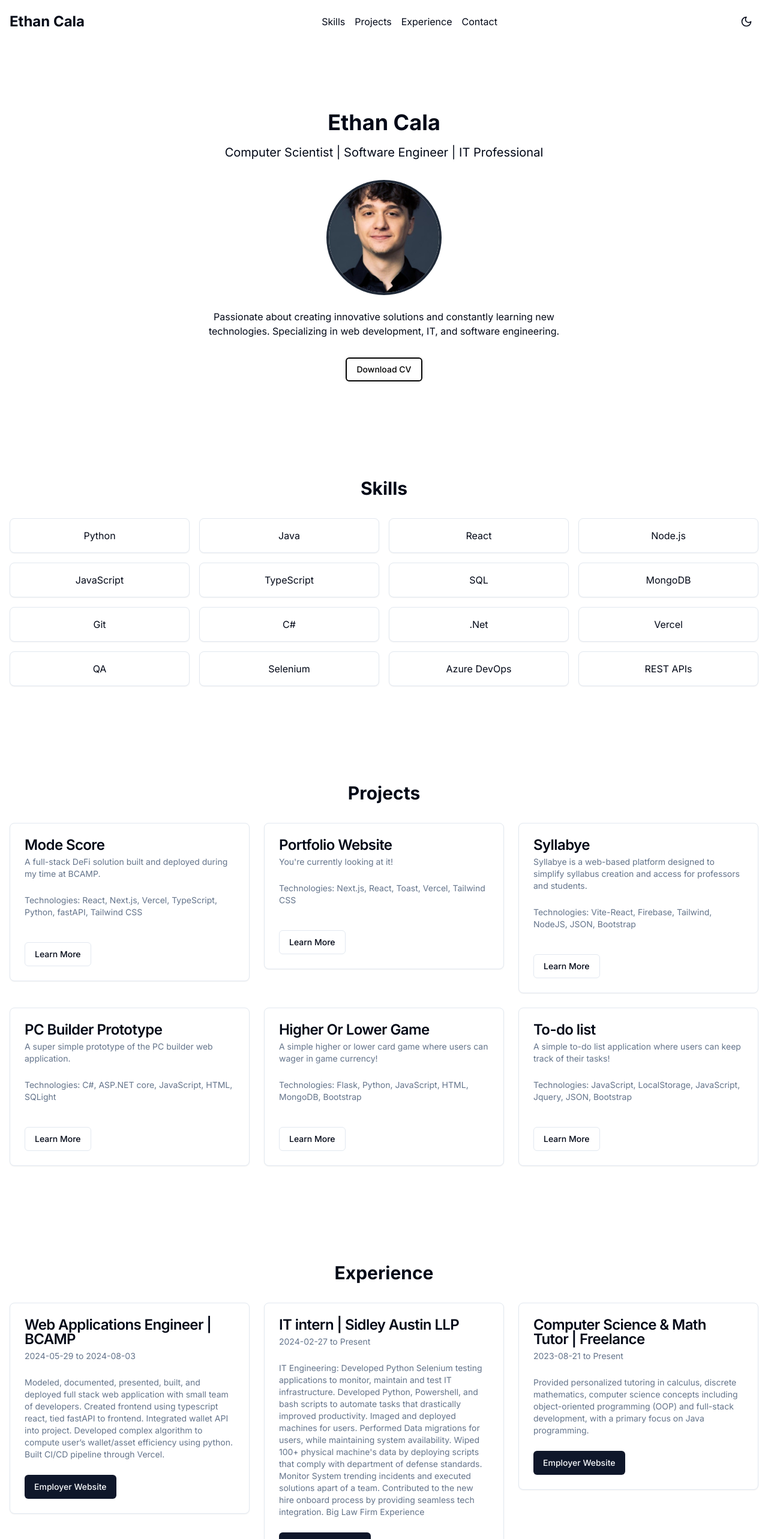
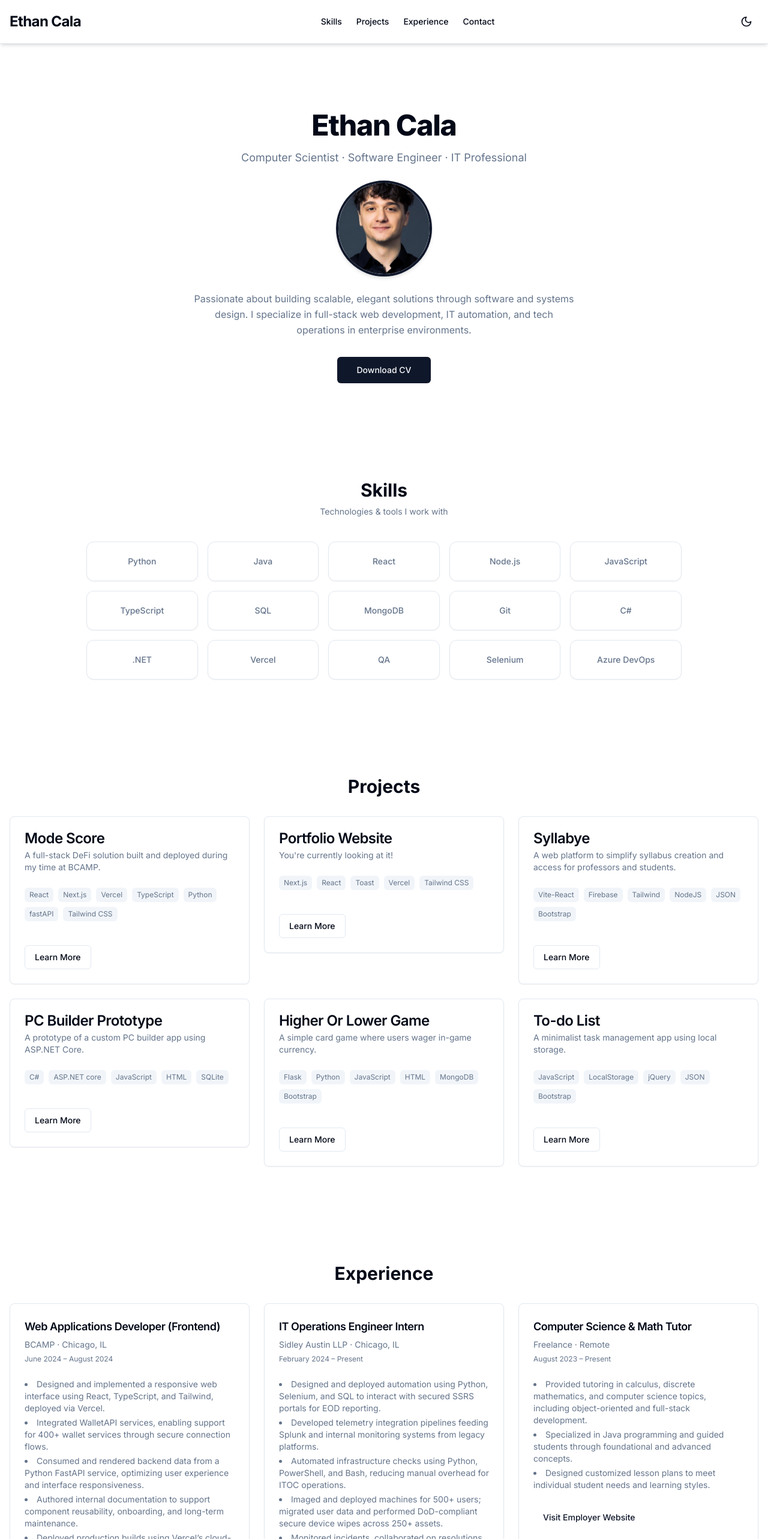
Before and after one commit to ethancala/PersonalWebsite, a Next.js app: page / in a window 1280 px wide. Shown: the top 2566 px of the page at 60% size. Built offline with nearby package versions, Linux system fonts and the light colour scheme.

Commit message:
UI patches and optimization

```diff
--- a/app/components/Experience.tsx
+++ b/app/components/Experience.tsx
@@ -6,24 +6,50 @@ import { Button } from "@/components/ui/button"
 
 const experiences = [
   {
-    title: "Web Applications Engineer | BCAMP",
-    description: "Modeled, documented, presented, built, and deployed full stack web application with small team of developers.	Created frontend using typescript react, tied fastAPI to frontend. Integrated wallet API into project. Developed complex algorithm to compute user’s wallet/asset efficiency using python. Built CI/CD pipeline through Vercel.",
-    date: "2024-05-29 to 2024-08-03",
-    website: "https://bcamp.dev/"
+    role: "Web Applications Developer (Frontend)",
+    company: "BCAMP",
+    location: "Chicago, IL",
+    date: "June 2024 – August 2024",
+    website: "https://bcamp.dev/",
+    responsibilities: [
+      "Designed and implemented a responsive web interface using React, TypeScript, and Tailwind, deployed via Vercel.",
+      "Integrated WalletAPI services, enabling support for 400+ wallet services through secure connection flows.",
+      "Consumed and rendered backend data from a Python FastAPI service, optimizing user experience and interface responsiveness.",
+      "Authored internal documentation to support component reusability, onboarding, and long-term maintenance.",
+      "Deployed production builds using Vercel’s cloud-based CI/CD platform, ensuring fast iteration and reliable uptime."
+    ]
   },
-   {
-    title: "IT intern | Sidley Austin LLP",
-    description: "IT Engineering: Developed Python Selenium testing applications to monitor, maintain and test IT infrastructure. Developed Python, Powershell, and bash scripts to automate tasks that drastically improved productivity. Imaged and deployed machines for users. Performed Data migrations for users, while maintaining system availability. Wiped 100+ physical machine's data by deploying scripts that comply with department of defense standards. Monitor System trending incidents and executed solutions apart of a team.  Contributed to the new hire onboard process by providing seamless tech integration. Big Law Firm Experience",
-    date: "2024-02-27 to Present" ,
-    website: "https://www.sidley.com/en/us/"
+  {
+    role: "IT Operations Engineer Intern",
+    company: "Sidley Austin LLP",
+    location: "Chicago, IL",
+    date: "February 2024 – Present",
+    website: "https://www.sidley.com/en/us/",
+    responsibilities: [
+      "Designed and deployed automation using Python, Selenium, and SQL to interact with secured SSRS portals for EOD reporting.",
+      "Developed telemetry integration pipelines feeding Splunk and internal monitoring systems from legacy platforms.",
+      "Automated infrastructure checks using Python, PowerShell, and Bash, reducing manual overhead for ITOC operations.",
+      "Imaged and deployed machines for 500+ users; migrated user data and performed DoD-compliant secure device wipes across 250+ assets.",
+      "Monitored incidents, collaborated on resolutions, and contributed to enterprise IT support operations.",
+      "Assisted with new hire onboarding by ensuring seamless tech integration.",
+      "Gained hands-on experience at the intersection of IT operations, software engineering, and observability."
+    ]
   },
-  { //TODO
-    title: "Computer Science & Math Tutor | Freelance",
-    description: "Provided personalized tutoring in calculus, discrete mathematics, computer science concepts including object-oriented programming (OOP) and full-stack development, with a primary focus on Java programming.",
-    date: "2023-08-21 to Present",
-    website: "https://www.ethancala.dev/"
+  {
+    role: "Computer Science & Math Tutor",
+    company: "Freelance",
+    location: "Remote",
+    date: "August 2023 – Present",
+    website: "https://www.ethancala.dev/",
+    responsibilities: [
+      "Provided tutoring in calculus, discrete mathematics, and computer science topics, including object-oriented and full-stack development.",
+      "Specialized in Java programming and guided students through foundational and advanced concepts.",
+      "Designed customized lesson plans to meet individual student needs and learning styles."
+    ]
   }
-]
+];
+
+
 
 export default function Experience() {
   return (
@@ -32,22 +58,27 @@ export default function Experience() {
       <div className="grid grid-cols-1 md:grid-cols-2 lg:grid-cols-3 gap-6">
         {experiences.map((post, index) => (
           <motion.div
-            key={post.title}
+            key={post.role + post.company}
             initial={{ opacity: 0, y: 20 }}
             animate={{ opacity: 1, y: 0 }}
             transition={{ duration: 0.5, delay: index * 0.1 }}
           >
             <Card>
               <CardHeader>
-                <CardTitle>{post.title}</CardTitle>
-                <CardDescription>{post.date}</CardDescription>
+                <CardTitle className="text-lg font-semibold">{post.role}</CardTitle>
+                <CardDescription className="text-sm">{post.company} · {post.location}</CardDescription>
+                <p className="text-xs text-muted-foreground">{post.date}</p>
               </CardHeader>
               <CardContent>
-                <p className="text-sm text-muted-foreground">{post.description}</p>
+                <ul className="list-disc list-inside text-sm space-y-1 text-muted-foreground">
+                  {post.responsibilities.map((item, idx) => (
+                    <li key={idx}>{item}</li>
+                  ))}
+                </ul>
               </CardContent>
               <CardFooter>
-                <Button asChild>
-                  <a href={post.website}>Employer Website</a>
+                <Button asChild variant="link">
+                  <a href={post.website} target="_blank" rel="noopener noreferrer">Visit Employer Website</a>
                 </Button>
               </CardFooter>
             </Card>
@@ -55,5 +86,5 @@ export default function Experience() {
         ))}
       </div>
     </section>
-  )
+  );
 }
--- a/app/components/Hero.tsx
+++ b/app/components/Hero.tsx
@@ -1,40 +1,48 @@
 "use client"
 
-import Image from 'next/image';
+import Image from 'next/image'
 import { motion } from "framer-motion"
 import { Button } from "@/components/ui/button"
 
-
 export default function Hero() {
-
   return (
-    <section className="py-20 text-center">
+    <section className="py-20 text-center bg-background">
       <motion.div
         initial={{ opacity: 0, y: 20 }}
         animate={{ opacity: 1, y: 0 }}
-        transition={{ duration: 0.5 }}
+        transition={{ duration: 0.6 }}
+        className="max-w-2xl mx-auto px-4"
       >
-        <h1 className="text-4xl font-bold mb-4">Ethan Cala</h1>
-        <p className="text-xl mb-8">Computer Scientist |  Software Engineer | IT Professional</p>
+        <h1 className="text-5xl font-extrabold tracking-tight mb-4">
+          Ethan Cala
+        </h1>
+        <p className="text-lg text-muted-foreground mb-6">
+          Computer Scientist · Software Engineer · IT Professional
+        </p>
 
-        <div className="mx-auto mb-6">
-        <img
+        <div className="relative w-40 h-40 mx-auto mb-6 rounded-full border-4 border-primary shadow-md overflow-hidden">
+          <Image
             src="/assets/me.png"
             alt="Ethan Cala"
-            className="w-48 h-48 rounded-full object-cover mx-auto border-4 border-solid border-gray-800"
+            layout="fill"
+            objectFit="cover"
+            priority
           />
         </div>
 
-        <p className="max-w-2xl mx-auto mb-8">
-          Passionate about creating innovative solutions and constantly learning new technologies.
-          Specializing in web development, IT, and software engineering.
+        <p className="text-base text-muted-foreground mb-8 leading-relaxed">
+          Passionate about building scalable, elegant solutions through software and systems design.
+          I specialize in full-stack web development, IT automation, and tech operations in enterprise environments.
         </p>
 
-        <a href="/EthanCalaResume.docx" download="EthanCalaResume.docx"><Button variant="outline"  className="bg-white text-black border-2 border-black hover:text-black focus:outline-none focus:ring-2 focus:ring-blue-400 transition-colors">
-  Download CV
-</Button></a>
-
-
+        <a
+          href="/EthanCalaResume.docx"
+          download="EthanCalaResume.docx"
+        >
+          <Button variant="default" size="lg" className="transition-transform hover:scale-105">
+            Download CV
+          </Button>
+        </a>
       </motion.div>
     </section>
   )
--- a/app/components/NavBar.tsx
+++ b/app/components/NavBar.tsx
@@ -4,47 +4,71 @@ import { useState } from "react"
 import Link from "next/link"
 import { useTheme } from "next-themes"
 import { Button } from "@/components/ui/button"
-import { Moon, Sun } from "lucide-react"
+import { Moon, Sun, Menu, X } from "lucide-react"
 
 export default function Navbar() {
   const { theme, setTheme } = useTheme()
   const [isMenuOpen, setIsMenuOpen] = useState(false)
 
+  const toggleMenu = () => setIsMenuOpen(!isMenuOpen)
+
   return (
-    <nav className="sticky top-0 z-10 bg-background/80 backdrop-blur-md">
+    <nav className="sticky top-0 z-50 bg-background/70 backdrop-blur-md border-b border-border shadow-md">
       <div className="container mx-auto px-4 py-4 flex justify-between items-center">
-        <Link href="/" className="text-2xl font-bold">
+        <Link href="/" className="text-2xl font-bold tracking-tight hover:text-primary transition-colors">
           Ethan Cala
         </Link>
-        <div className="hidden md:flex space-x-4">
-          <Link href="#skills" className="hover:text-primary">Skills</Link>
-          <Link href="#projects" className="hover:text-primary">Projects</Link>
-          <Link href="#experience" className="hover:text-primary">Experience</Link>
-          <Link href="#contact" className="hover:text-primary">Contact</Link>
+
+        {/* Desktop Nav */}
+        <div className="hidden md:flex space-x-6 items-center text-sm font-medium">
+          {["skills", "projects", "experience", "contact"].map((id) => (
+            <Link
+              key={id}
+              href={`#${id}`}
+              className="relative group transition-colors hover:text-primary"
+            >
+              <span>{id.charAt(0).toUpperCase() + id.slice(1)}</span>
+              <span className="absolute left-0 -bottom-1 h-[2px] w-0 bg-primary transition-all group-hover:w-full"></span>
+            </Link>
+          ))}
         </div>
+
+        {/* Controls */}
         <div className="flex items-center space-x-2">
           <Button
             variant="ghost"
             size="icon"
             onClick={() => setTheme(theme === "dark" ? "light" : "dark")}
+            className="transition-transform hover:rotate-12"
           >
             {theme === "dark" ? <Sun className="h-5 w-5" /> : <Moon className="h-5 w-5" />}
           </Button>
+
+          {/* Mobile Toggle */}
           <Button
             variant="ghost"
+            size="icon"
             className="md:hidden"
-            onClick={() => setIsMenuOpen(!isMenuOpen)}
+            onClick={toggleMenu}
           >
-            Menu
+            {isMenuOpen ? <X className="h-5 w-5" /> : <Menu className="h-5 w-5" />}
           </Button>
         </div>
       </div>
+
+      {/* Mobile Menu */}
       {isMenuOpen && (
-        <div className="md:hidden bg-background">
-          <Link href="#skills" className="block px-4 py-2 hover:bg-accent">Skills</Link>
-          <Link href="#projects" className="block px-4 py-2 hover:bg-accent">Projects</Link>
-          <Link href="#experience" className="block px-4 py-2 hover:bg-accent">Experience</Link>
-          <Link href="#contact" className="block px-4 py-2 hover:bg-accent">Contact</Link>
+        <div className="md:hidden px-4 pb-4 pt-2 space-y-2 text-sm font-medium animate-slide-down">
+          {["skills", "projects", "experience", "contact"].map((id) => (
+            <Link
+              key={id}
+              href={`#${id}`}
+              onClick={() => setIsMenuOpen(false)}
+              className="block px-3 py-2 rounded hover:bg-accent transition-colors"
+            >
+              {id.charAt(0).toUpperCase() + id.slice(1)}
+            </Link>
+          ))}
         </div>
       )}
     </nav>
--- a/app/components/Projects.tsx
+++ b/app/components/Projects.tsx
@@ -2,9 +2,23 @@
 
 import { useState } from "react"
 import { motion } from "framer-motion"
-import { Card, CardContent, CardDescription, CardFooter, CardHeader, CardTitle } from "@/components/ui/card"
+import {
+  Card,
+  CardContent,
+  CardDescription,
+  CardFooter,
+  CardHeader,
+  CardTitle
+} from "@/components/ui/card"
 import { Button } from "@/components/ui/button"
-import { Dialog, DialogContent, DialogDescription, DialogHeader, DialogTitle, DialogTrigger } from "@/components/ui/dialog"
+import {
+  Dialog,
+  DialogContent,
+  DialogDescription,
+  DialogHeader,
+  DialogTitle,
+  DialogTrigger
+} from "@/components/ui/dialog"
 
 const projects = [
   {
@@ -25,55 +39,44 @@ const projects = [
   },
   {
     title: "Syllabye",
-    description: "Syllabye is a web-based platform designed to simplify syllabus creation and access for professors and students.",
+    description: "A web platform to simplify syllabus creation and access for professors and students.",
     details: "Syllabye enables users to build, upload, and interact with dynamic syllabi. The platform prioritizes accessibility, usability, and adaptability by implementing modular components, translation-ready interfaces, and scalable design systems.",
-    technologies: ["Vite-React", "Firebase", "Tailwind", "NodeJS", "JSON" , "Bootstrap"],
+    technologies: ["Vite-React", "Firebase", "Tailwind", "NodeJS", "JSON", "Bootstrap"],
     github: "https://github.com/ChairForce-1-0/Syllabye-Capstone",
     demo: "https://gentle-moss-0fd314310.4.azurestaticapps.net/"
   },
-
   {
     title: "PC Builder Prototype",
-    description: "A super simple prototype of the PC builder web application.",
-    details: "This is a super simple prototype of the PC builder web application. The app is build using ASP.net core MVC C# with a SQLight databaste.",
-    technologies: ["C#", "ASP.NET core", "JavaScript", "HTML", "SQLight"],
+    description: "A prototype of a custom PC builder app using ASP.NET Core.",
+    details: "Built using ASP.NET Core MVC and SQLite, this prototype demonstrates an e-commerce-like flow for selecting and validating PC components.",
+    technologies: ["C#", "ASP.NET core", "JavaScript", "HTML", "SQLite"],
     github: "https://github.com/ethancala/PCBuilderAppPrototype",
     demo: "https://github.com/ethancala/PCBuilderAppPrototype"
   },
-
   {
     title: "Higher Or Lower Game",
-    description: "A simple higher or lower card game where users can wager in game currency!",
-    details: "This a Web application using HTML, JS, CSS with bootstrap, python with flask, and a MongoDB database. It is a simple higher or lower card game where users can wager in game currency.",
-    technologies: ["Flask", "Python", "JavaScript", "HTML", "MongoDB" , "Bootstrap"],
+    description: "A simple card game where users wager in-game currency.",
+    details: "Web app using Flask, Bootstrap, and MongoDB. Players guess if the next card is higher or lower and can wager virtual currency on their prediction.",
+    technologies: ["Flask", "Python", "JavaScript", "HTML", "MongoDB", "Bootstrap"],
     github: "https://github.com/ethancala/Higher-or-Lower-Game",
     demo: "https://github.com/ethancala/Higher-or-Lower-Game"
   },
-
   {
-    title: "To-do list",
-    description: "A simple to-do list application where users can keep track of their tasks!",
-    details: "This To-do-List application allows users to view, add, delete, edit, complete, and clear tasks (using a web browser like Firefox or Chrome). There are no accounts, no service logins and no software to download. The data entered lives only on the device from which it is created (local storage).",
-    technologies: ["JavaScript", "LocalStorage", "JavaScript", "Jquery", "JSON" , "Bootstrap"],
+    title: "To-do List",
+    description: "A minimalist task management app using local storage.",
+    details: "This app allows users to view, add, delete, and complete tasks entirely in the browser using local storage. No sign-ins, no backend.",
+    technologies: ["JavaScript", "LocalStorage", "jQuery", "JSON", "Bootstrap"],
     github: "https://github.com/ethancala/ToDolist",
     demo: "https://github.com/ethancala/ToDolist"
   }
 ]
 
 export default function Projects() {
-  const [selectedProject, setSelectedProject] = useState<{
-    title: string
-    description: string
-    details: string
-    technologies: string[]
-    github: string
-    demo: string
-  } | null>(null)
+  const [selectedProject, setSelectedProject] = useState<typeof projects[0] | null>(null)
 
   return (
     <section id="projects" className="py-20">
       <h2 className="text-3xl font-bold mb-8 text-center">Projects</h2>
-
 
       <div className="grid grid-cols-1 md:grid-cols-2 lg:grid-cols-3 gap-6">
         {projects.map((project, index) => (
@@ -83,34 +86,59 @@ export default function Projects() {
             animate={{ opacity: 1, y: 0 }}
             transition={{ duration: 0.5, delay: index * 0.1 }}
           >
-
-            <Card>
+            <Card className="transition-all hover:shadow-md hover:scale-[1.01] duration-200">
               <CardHeader>
                 <CardTitle>{project.title}</CardTitle>
                 <CardDescription>{project.description}</CardDescription>
               </CardHeader>
               <CardContent>
-
-                <p className="text-sm text-muted-foreground mb-4">
-                  Technologies: {project.technologies.join(", ")}
-                </p>
+                <div className="flex flex-wrap gap-2 mb-4">
+                  {project.technologies.map((tech) => (
+                    <span
+                      key={tech}
+                      className="bg-muted px-2 py-1 text-xs rounded-md text-muted-foreground"
+                    >
+                      {tech}
+                    </span>
+                  ))}
+                </div>
               </CardContent>
-              <CardFooter className="flex justify-between">
+              <CardFooter className="flex justify-between items-center">
                 <Dialog>
                   <DialogTrigger asChild>
-                    <Button variant="outline" onClick={() => setSelectedProject(project)}>Learn More</Button>
+                    <Button
+                      variant="outline"
+                      onClick={() => setSelectedProject(project)}
+                    >
+                      Learn More
+                    </Button>
                   </DialogTrigger>
                   <DialogContent>
                     <DialogHeader>
                       <DialogTitle>{selectedProject?.title}</DialogTitle>
-                      <DialogDescription>{selectedProject?.details}</DialogDescription>
+                      <DialogDescription>{selectedProject?.description}</DialogDescription>
                     </DialogHeader>
-                    <div className="flex justify-between mt-4">
-                      <Button asChild>
-                        <a href={selectedProject?.github} target="_blank" rel="noopener noreferrer">GitHub</a>
+                    <div className="mt-4 space-y-3 text-sm">
+                      <p>{selectedProject?.details}</p>
+                      <div>
+                        <strong>Technologies:</strong>
+                        <ul className="list-disc list-inside mt-1">
+                          {selectedProject?.technologies.map((tech) => (
+                            <li key={tech}>{tech}</li>
+                          ))}
+                        </ul>
+                      </div>
+                    </div>
+                    <div className="flex justify-end gap-2 mt-6">
+                      <Button asChild variant="secondary">
+                        <a href={selectedProject?.github} target="_blank" rel="noopener noreferrer">
+                          GitHub
+                        </a>
                       </Button>
                       <Button asChild>
-                        <a href={selectedProject?.demo} target="_blank" rel="noopener noreferrer">Live Demo</a>
+                        <a href={selectedProject?.demo} target="_blank" rel="noopener noreferrer">
+                          Live Demo
+                        </a>
                       </Button>
                     </div>
                   </DialogContent>
--- a/app/components/Skills.tsx
+++ b/app/components/Skills.tsx
@@ -5,24 +5,28 @@ import { Card, CardContent } from "@/components/ui/card"
 
 const skills = [
   "Python", "Java", "React", "Node.js", "JavaScript", "TypeScript",
-  "SQL", "MongoDB", "Git", "C#", ".Net", "Vercel", "QA", "Selenium", "Azure DevOps","REST APIs"
+  "SQL", "MongoDB", "Git", "C#", ".NET", "Vercel", "QA", "Selenium", "Azure DevOps",
 ]
 
 export default function Skills() {
   return (
-    <section id="skills" className="py-20">
-      <h2 className="text-3xl font-bold mb-8 text-center">Skills</h2>
-      <div className="grid grid-cols-2 md:grid-cols-3 lg:grid-cols-4 gap-4">
+    <section id="skills" className="py-20 bg-background">
+      <div className="text-center mb-10">
+        <h2 className="text-3xl font-bold mb-2">Skills</h2>
+        <p className="text-muted-foreground text-sm">Technologies & tools I work with</p>
+      </div>
+
+      <div className="grid grid-cols-2 sm:grid-cols-3 md:grid-cols-4 lg:grid-cols-5 gap-4 max-w-5xl mx-auto px-4">
         {skills.map((skill, index) => (
           <motion.div
             key={skill}
-            initial={{ opacity: 0, y: 20 }}
+            initial={{ opacity: 0, y: 10 }}
             animate={{ opacity: 1, y: 0 }}
-            transition={{ duration: 0.5, delay: index * 0.1 }}
+            transition={{ duration: 0.4, delay: index * 0.05 }}
           >
-            <Card>
-              <CardContent className="flex items-center justify-center p-4">
-                <span>{skill}</span>
+            <Card className="transition-all duration-300 hover:shadow-lg hover:translate-y-[-6px] hover:border-primary border border-border rounded-xl">
+              <CardContent className="flex items-center justify-center p-4 h-16 text-sm font-medium text-center text-muted-foreground">
+                {skill}
               </CardContent>
             </Card>
           </motion.div>
--- a/app/globals.css
+++ b/app/globals.css
@@ -74,3 +74,37 @@
     @apply bg-background text-foreground;
   }
 }
+
+@keyframes fade-in-down {
+  from {
+    opacity: 0;
+    transform: translateY(-0.5rem);
+  }
+  to {
+    opacity: 1;
+    transform: translateY(0);
+  }
+}
+
+.animate-fade-in-down {
+  animation: fade-in-down 0.2s ease-out forwards;
+}
+
+@keyframes slide-down {
+  0% {
+    opacity: 0;
+    transform: translateY(-10px);
+  }
+  100% {
+    opacity: 1;
+    transform: translateY(0);
+  }
+}
+
+.animate-slide-down {
+  animation: slide-down 0.3s ease-out forwards;
+}
+
+html {
+  scroll-behavior: smooth;
+}
--- a/tailwind.config.js
+++ b/tailwind.config.js
@@ -7,6 +7,7 @@ module.exports = {
     './app/**/*.{ts,tsx}',
     './src/**/*.{ts,tsx}',
 	],
+
   theme: {
     container: {
       center: true,
```
Also changed, not shown: app/components/Contact.tsx (+29 -24 lines), app/components/Footer.tsx (+26 -7 lines).
